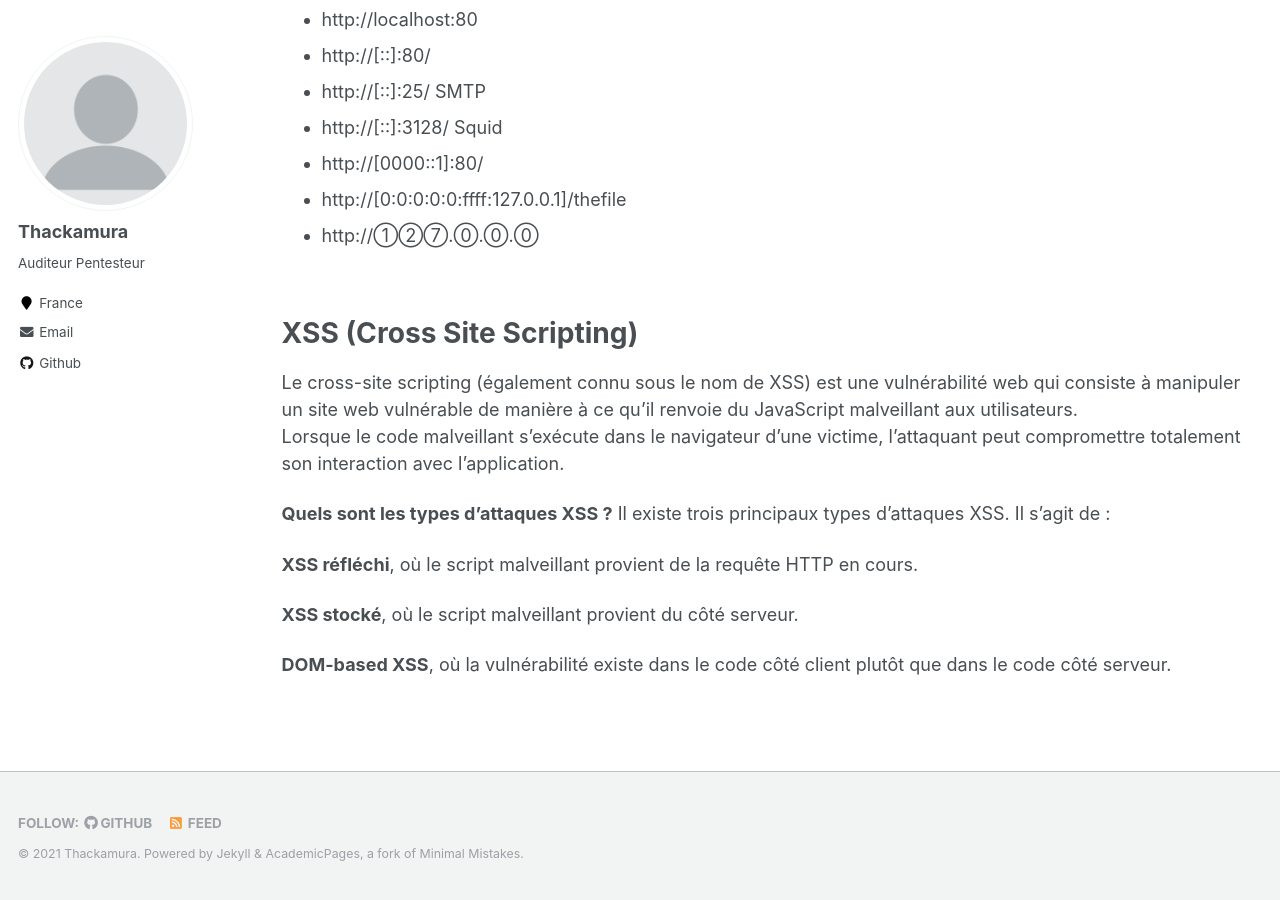
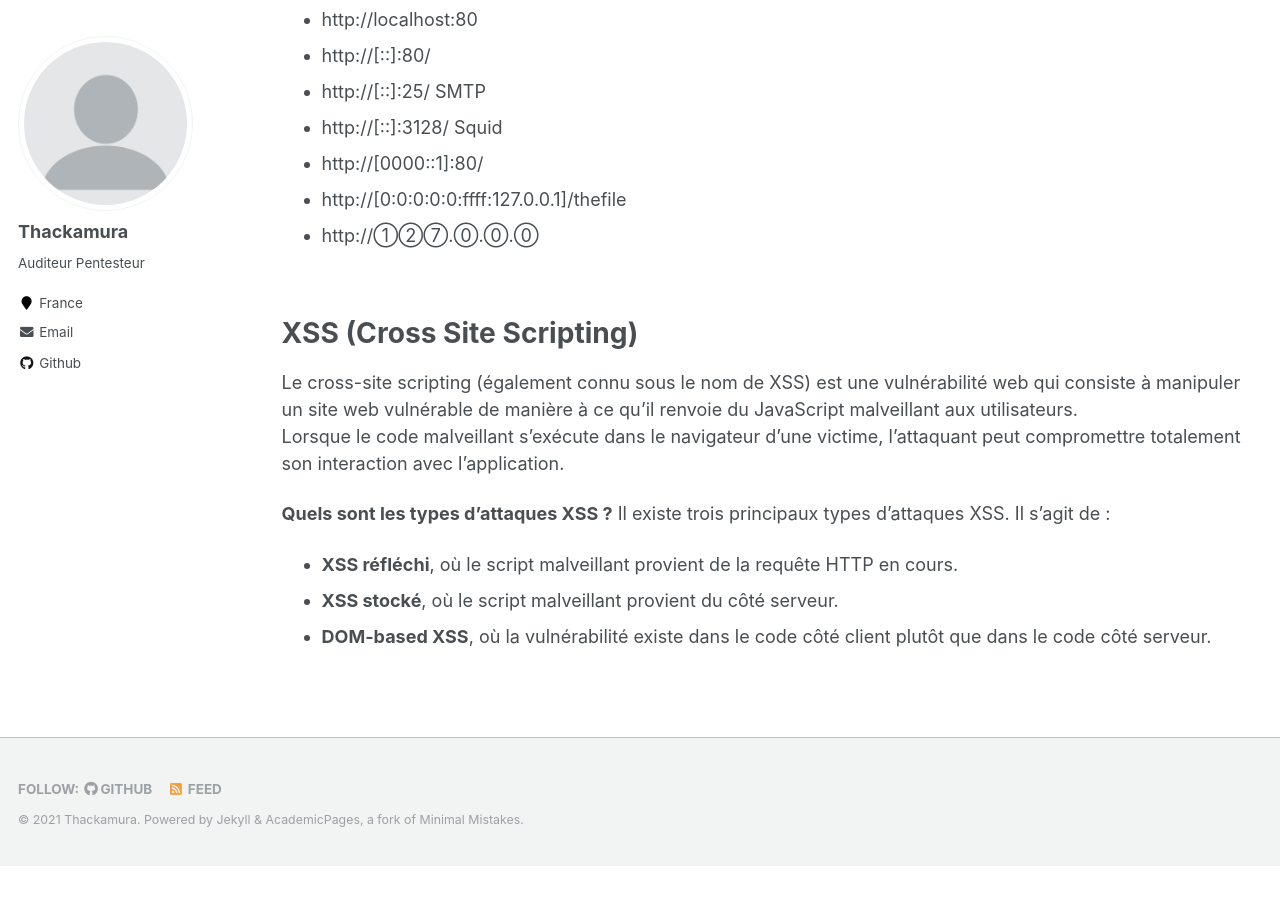
Before and after one commit to thackamura/thackamura.github.io, a Jekyll site: the page built from _pages/web-checklist.md, in a window 1280 px wide and 900 px high, scrolled down 4302 px. Built offline with Jekyll 4.4.1, drawn with Linux system fonts in a browser that asks for light colours; after the commit the page ends 5168 px from its top, so only the background shows below that.

Commit message:
Update web-checklist.md

```diff
--- a/_pages/web-checklist.md
+++ b/_pages/web-checklist.md
@@ -166,10 +166,6 @@
 **Quels sont les types d'attaques XSS ?**
 Il existe trois principaux types d'attaques XSS. Il s'agit de :
 
-**XSS réfléchi**, où le script malveillant provient de la requête HTTP en cours.
-<br/>
-
-**XSS stocké**, où le script malveillant provient du côté serveur.
-<br/>
-
-**DOM-based XSS**, où la vulnérabilité existe dans le code côté client plutôt que dans le code côté serveur.
+* **XSS réfléchi**, où le script malveillant provient de la requête HTTP en cours.
+* **XSS stocké**, où le script malveillant provient du côté serveur.
+* **DOM-based XSS**, où la vulnérabilité existe dans le code côté client plutôt que dans le code côté serveur.
```
